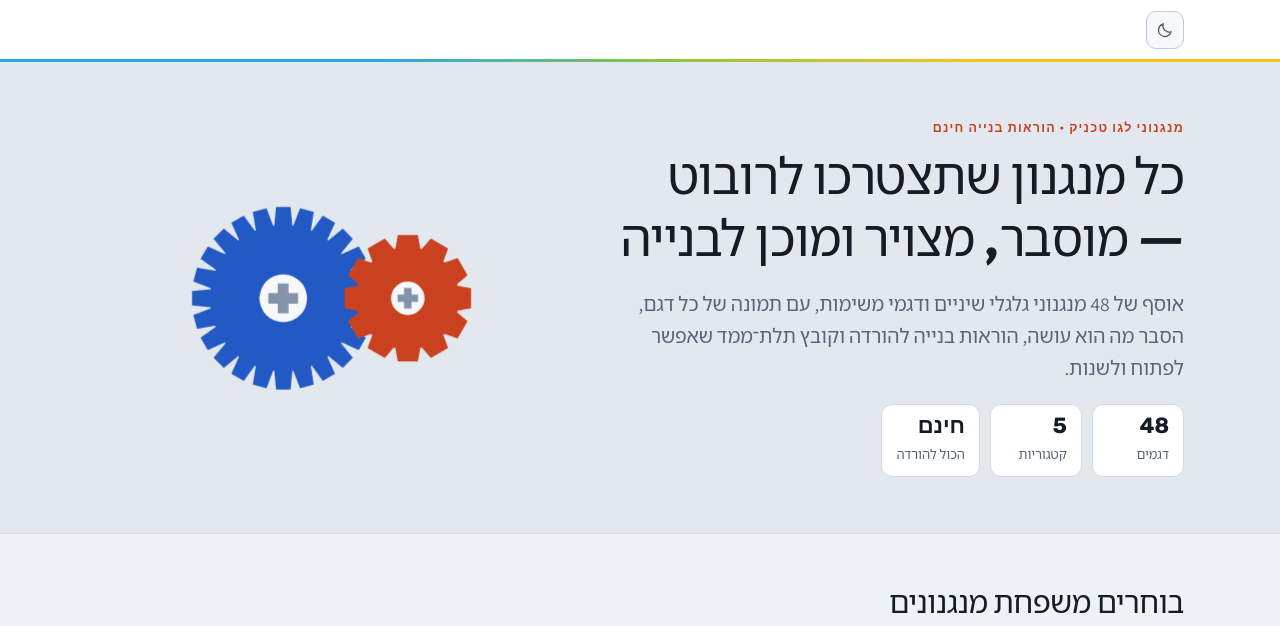
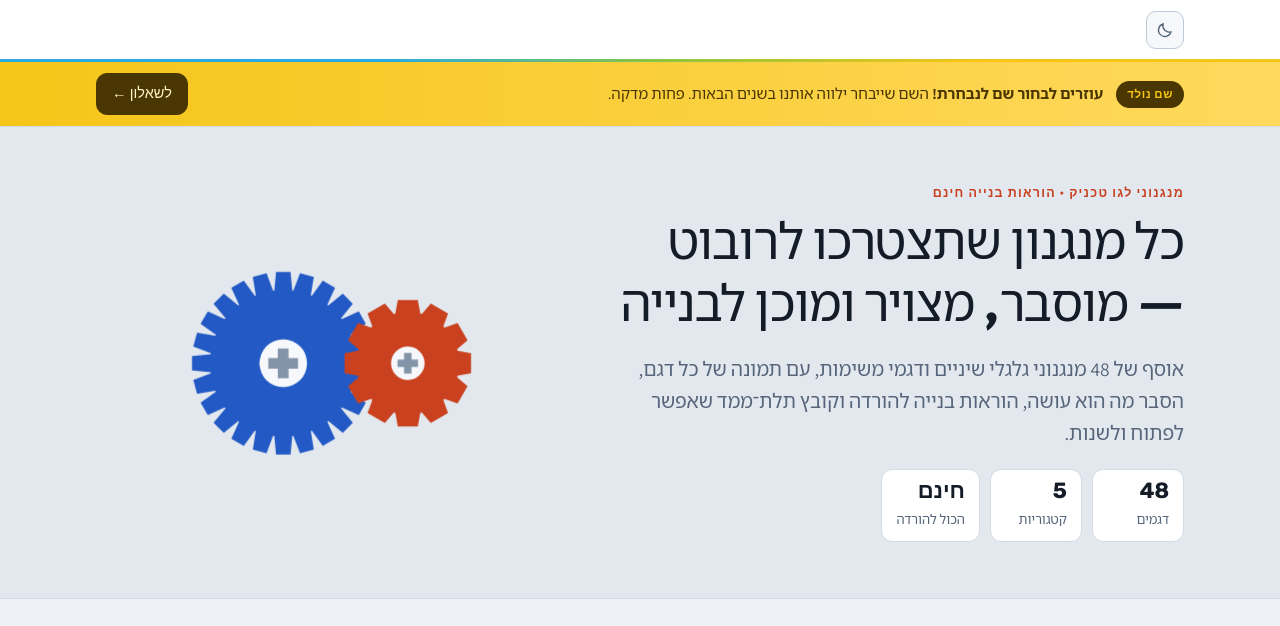
Before and after one commit to spitario/gears-models-he, a plain HTML site: page index.html in a window 1280 px wide. Shown: the part 134-760 px from the top of the page. Drawn offline with Linux system fonts and the light colour scheme.

Commit message:
רצועת שאלון בחירת השם בעמוד הבית
רצועה בצבע הזהב של הלוגו, מעל הקטגוריות, שמקשרת לשאלון "שם נולד".
מופיעה כל עוד var POLL מכיל כתובת - למחוק אותה כשההצבעה נסגרת.

Co-Authored-By: Claude Opus 5 <noreply@anthropic.com>

```diff
--- a/index.html
+++ b/index.html
@@ -94,6 +94,14 @@ button{font:inherit;color:inherit}
 .brand span{display:block;font-family:var(--ff-ui);font-size:11px;color:var(--ink-3);letter-spacing:.04em}
 .teamname{font-family:var(--ff-ui);font-size:12.5px;font-weight:700;color:#6B4E00;background:var(--sch-gold);
   padding:5px 12px;border-radius:999px;white-space:nowrap;flex:0 0 auto}
+.pollbar{background:linear-gradient(90deg,var(--sch-gold),#FFD95E);border-bottom:1px solid var(--line)}
+.pollbar .wrap{display:flex;align-items:center;gap:13px;padding-block:11px;flex-wrap:wrap}
+.pollbar .tag{font-family:var(--ff-ui);font-size:11.5px;font-weight:700;letter-spacing:.05em;color:#F5C518;
+  background:#4A3600;padding:4px 11px;border-radius:999px;flex:0 0 auto}
+.pollbar p{font-size:15px;color:#4A3600;flex:1 1 220px}
+.pollbar p b{font-weight:700}
+.pollbar .btn{background:#4A3600;color:#FFF3C9;border-color:#4A3600;padding:8px 15px;font-size:14.5px;flex:0 0 auto}
+.pollbar .btn:hover{filter:brightness(1.25)}
 .ribbon{height:3px;background:linear-gradient(90deg,var(--sch-sky) 0%,var(--sch-sky) 30%,var(--sch-green) 52%,var(--sch-gold) 76%,var(--sch-gold) 100%)}
 nav.main{display:flex;gap:2px;flex-wrap:wrap;margin-inline-start:auto}
 nav.main a{font-family:var(--ff-ui);font-size:14.5px;font-weight:500;text-decoration:none;color:var(--ink-2);padding:7px 11px;border-radius:8px}
@@ -374,6 +382,10 @@ var PICKS=["12-tooth-to-12-tooth-90-degrees","worm-gear-to-24-tooth-gear","one-w
    כשייקבע שם לנבחרת — לכתוב אותו כאן בין הגרשיים, להריץ node src/build.js ולדחוף.
    הוא יופיע כתגית זהב בבאנר, ליד שם האתר. כל עוד זה ריק — שום דבר לא מוצג. */
 var TEAM = '';
+
+/* ===== שאלון בחירת השם =====
+   הרצועה בראש עמוד הבית מופיעה כל עוד יש כאן כתובת. לסיום ההצבעה — למחוק את הכתובת. */
+var POLL = 'https://docs.google.com/forms/d/e/1FAIpQLSdY4wFF8OZx673C0dd0cG4j8CNodKN0BHsJ8UHuOnE3Ukf86w/viewform';
 (function(){
   var el = document.getElementById('teamname');
   if(el && TEAM){ el.textContent = TEAM; el.hidden = false; }
@@ -436,7 +448,12 @@ function viewHome(){
       '<span class="count">'+n+' דגמים ←</span></a>';
   }).join('');
 
-  return '<div class="hero"><div class="wrap"><div class="hero-grid"><div>'+
+  return (POLL ? '<div class="pollbar"><div class="wrap">'+
+      '<span class="tag">שם נולד</span>'+
+      '<p><b>עוזרים לבחור שם לנבחרת!</b> השם שייבחר ילווה אותנו בשנים הבאות. פחות מדקה.</p>'+
+      '<a class="btn" href="'+POLL+'" target="_blank" rel="noopener">לשאלון ←</a>'+
+    '</div></div>' : '')+
+    '<div class="hero"><div class="wrap"><div class="hero-grid"><div>'+
     '<div class="eyebrow">מנגנוני לגו טכניק · הוראות בנייה חינם</div>'+
     '<h1>כל מנגנון שתצטרכו לרובוט — מוסבר, מצויר ומוכן לבנייה</h1>'+
     '<p class="lede">אוסף של '+MODELS.length+' מנגנוני גלגלי שיניים ודגמי משימות, עם תמונה של כל דגם, הסבר מה הוא עושה, הוראות בנייה להורדה וקובץ תלת־ממד שאפשר לפתוח ולשנות.</p>'+
```
Also changed, not shown: src/template.html (+18 -1 lines).
